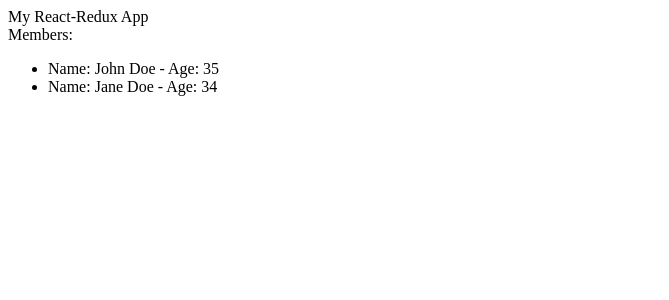
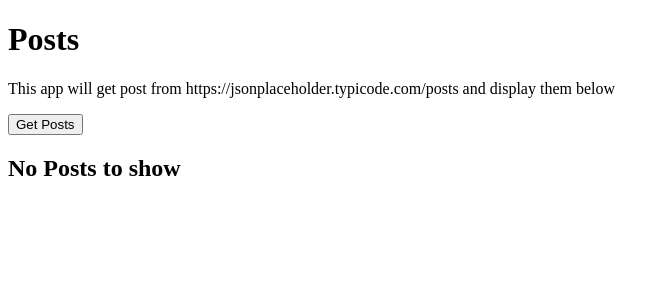
Before and after one commit to GregatGit/posts-redux, a React (Create React App) app: page / in a window 1280 px wide. Shown: the top 300 px of the page, without its empty margins (0-669 px from the left). Built offline with nearby package versions, Linux system fonts and the light colour scheme.

Commit message:
add basic components

```diff
--- a/src/App.js
+++ b/src/App.js
@@ -1,13 +1,17 @@
 import React from 'react'
 
-import Temp from './components/Temp'
+import About from './components/About'
+import GetPostsButton from './components/GetPostButton'
+import Posts from './components/Posts'
 
 
 function App() {
   return (
     <div>
-      My React-Redux App
-      <Temp />
+      <h1>Posts</h1>
+      <About />
+      <GetPostsButton />
+      <Posts />
     </div>
   )
 }
--- /dev/null
+++ b/src/components/About.js
@@ -0,0 +1,11 @@
+import React from 'react'
+
+const About = () => {
+  return (
+    <div>
+      <p>This app will get post from https://jsonplaceholder.typicode.com/posts and display them below</p>
+    </div>
+  )
+}
+
+export default About
--- /dev/null
+++ b/src/components/GetPostButton.js
@@ -0,0 +1,14 @@
+import React from 'react'
+
+const GetPostButton = () => {
+  const handleClick = () => {
+    console.log('get posts')
+  }
+  return (
+    <button onClick={handleClick}>
+      Get Posts
+    </button>
+  )
+}
+
+export default GetPostButton
--- /dev/null
+++ b/src/components/Posts.js
@@ -0,0 +1,17 @@
+import React from 'react'
+
+const Posts = ({posts = null}) => {
+  return (
+    !posts ?
+
+    <div>
+      <h2>No Posts to show</h2>
+    </div>
+   :
+  <div>
+    here are the post
+  </div>
+  )
+}
+
+export default Posts
```
